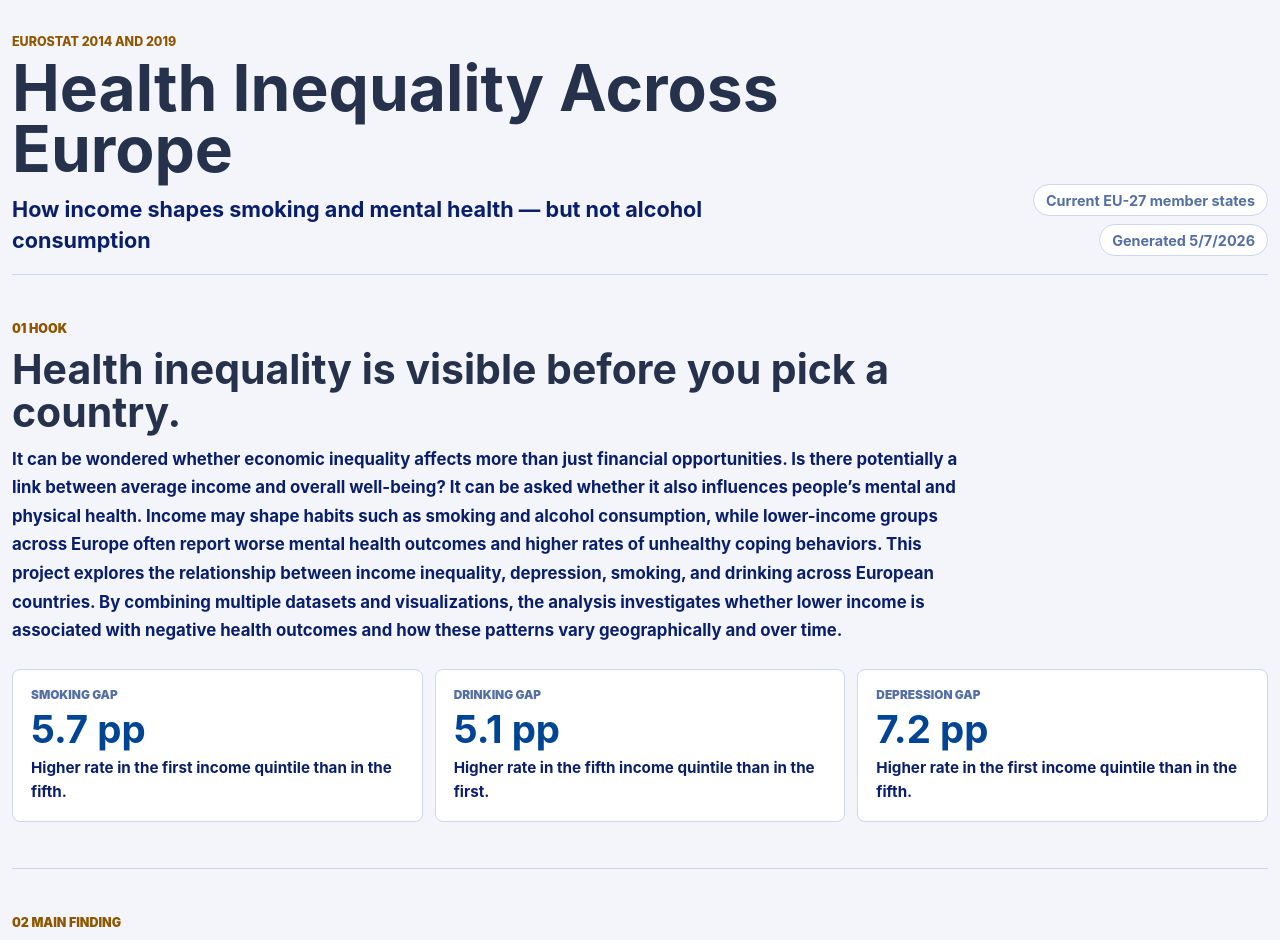
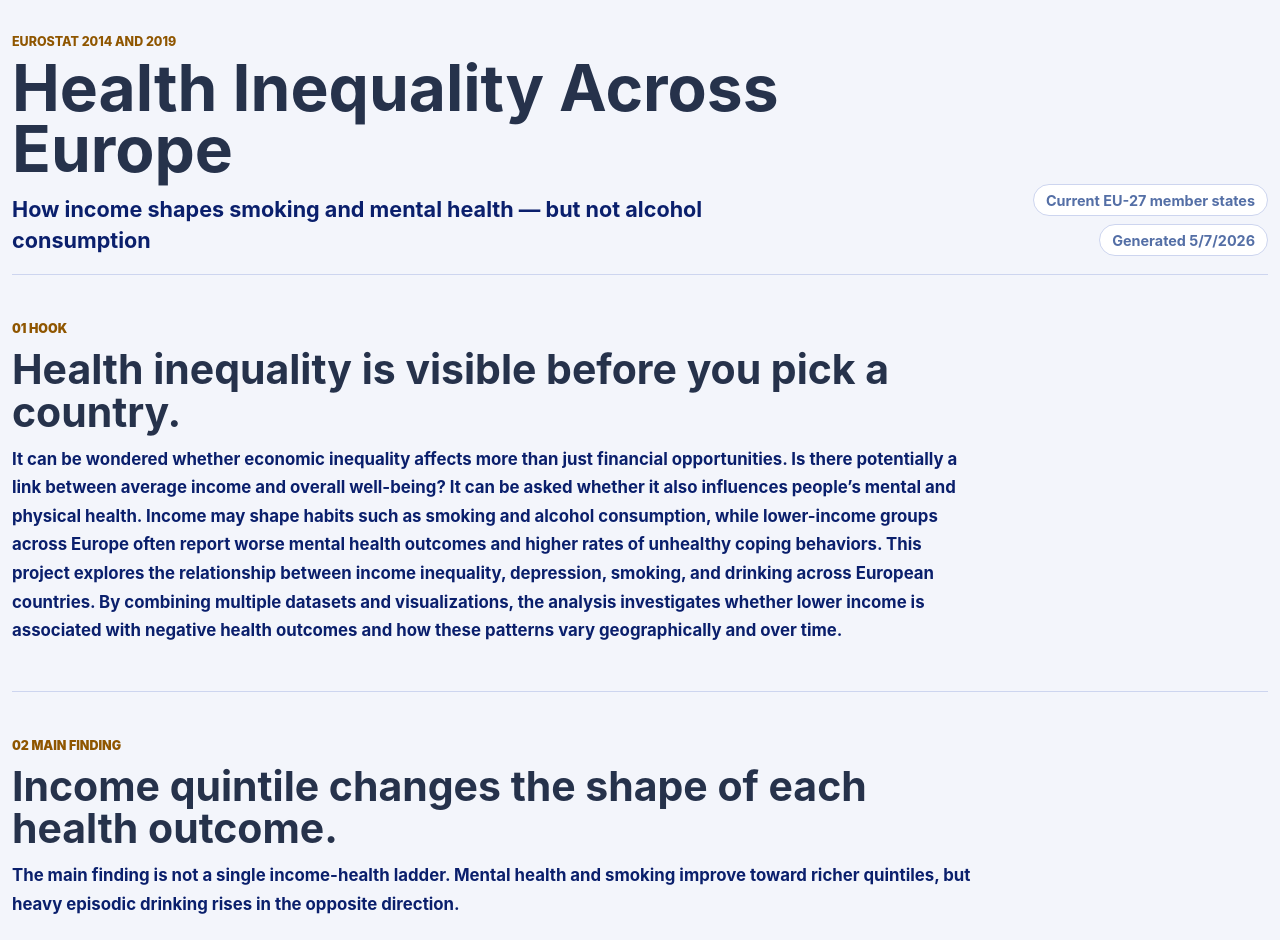
Before and after one commit to DanielMajzik/danielmajzik.github.io, a React (Vite) app: page / in a window 1280 px wide. Shown: the top 940 px of the page. Built offline with nearby package versions, Linux system fonts and the light colour scheme.

Commit message:
test intro part

```diff
--- a/src/sections/StorySection.tsx
+++ b/src/sections/StorySection.tsx
@@ -105,36 +105,6 @@ export function StorySection() {
           kicker="01 Hook"
           title="Health inequality is visible before you pick a country."
         />
-
-        <div className="hook-stat-grid" aria-label="Key findings">
-          <div>
-            <span>Smoking gap</span>
-            <strong>
-              {smokingGap?.end
-                ? `${formatPercentNumber(smokingGap.end)} pp`
-                : 'No data'}
-            </strong>
-            <p>Higher rate in the first income quintile than in the fifth.</p>
-          </div>
-          <div>
-            <span>Drinking gap</span>
-            <strong>
-              {drinkingGap?.end
-                ? `${formatPercentNumber(drinkingGap.end)} pp`
-                : 'No data'}
-            </strong>
-            <p>Higher rate in the fifth income quintile than in the first.</p>
-          </div>
-          <div>
-            <span>Depression gap</span>
-            <strong>
-              {depressionGap?.end
-                ? `${formatPercentNumber(depressionGap.end)} pp`
-                : 'No data'}
-            </strong>
-            <p>Higher rate in the first income quintile than in the fifth.</p>
-          </div>
-        </div>
       </section>
 
       <section className="narrative-section" id="main-finding">
```
